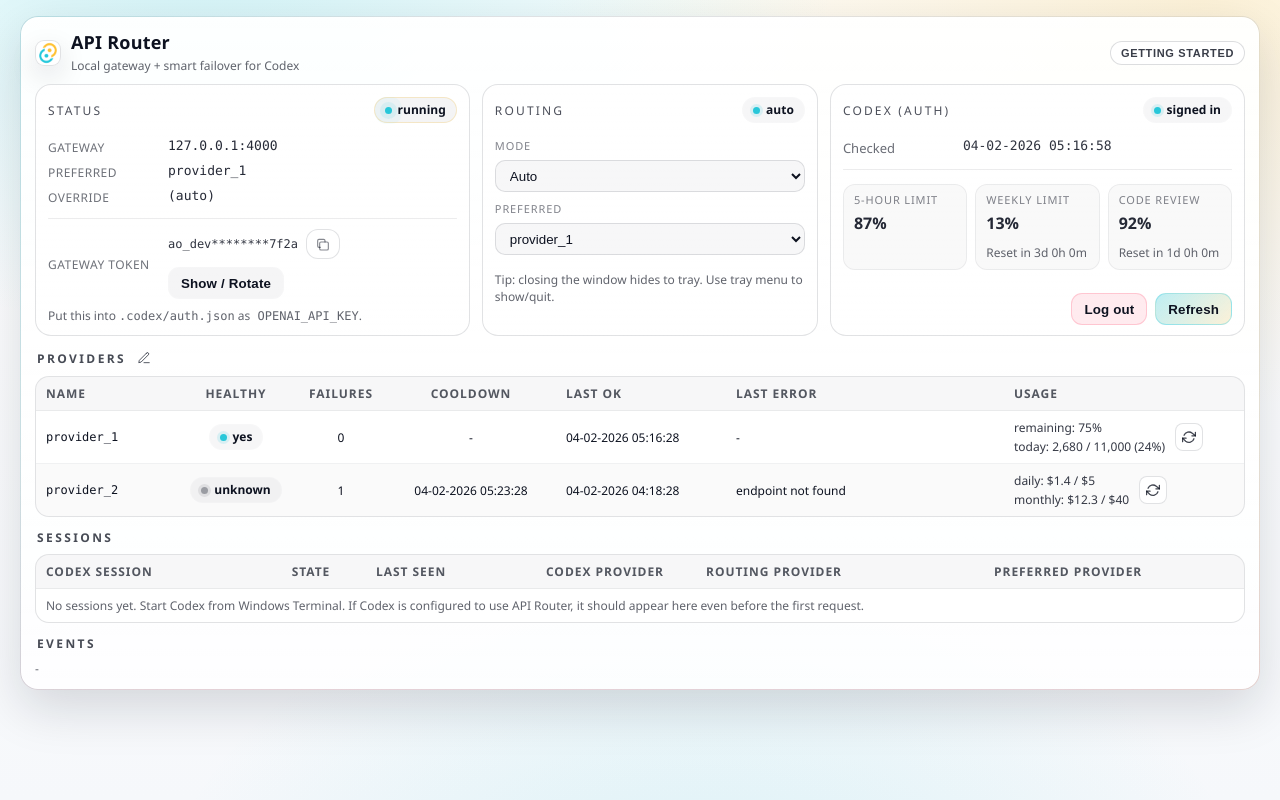
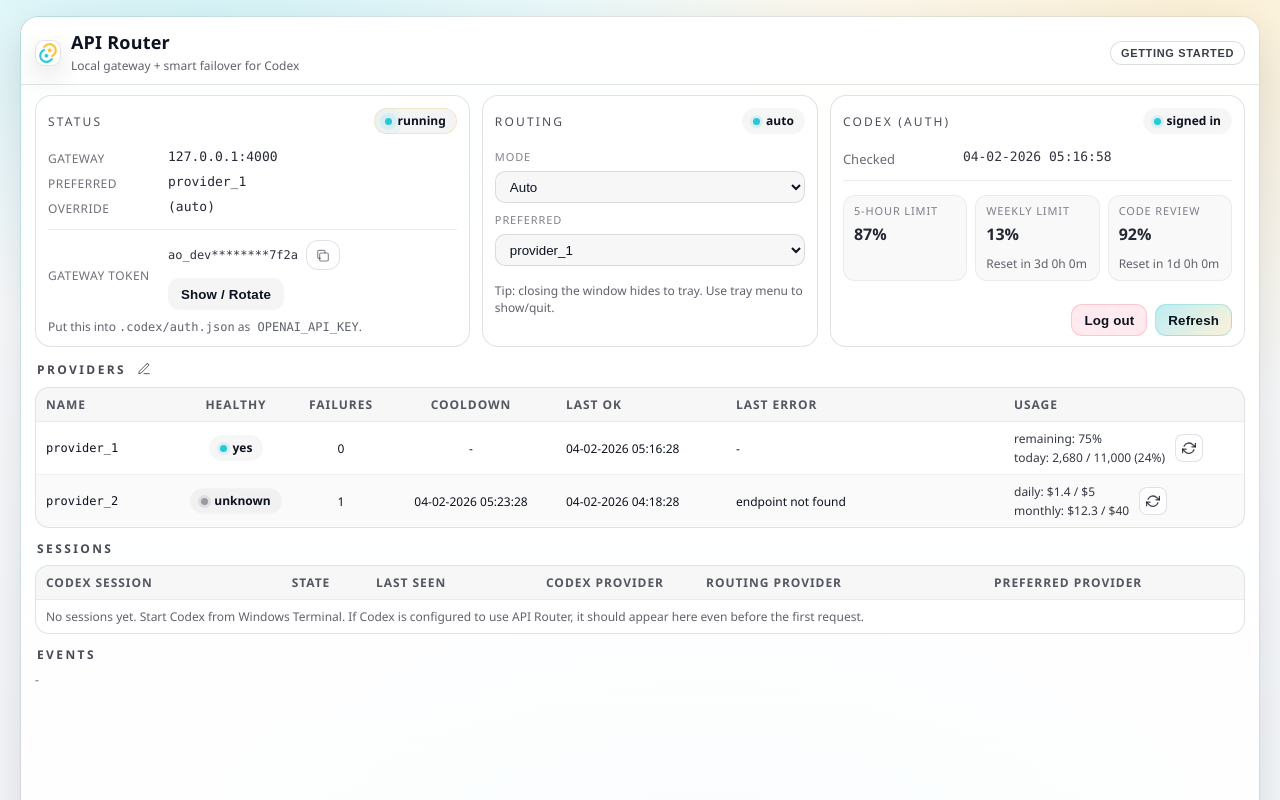
Before and after one commit to yiyousiow000814/API-Router, a React (Vite) app: page / in a window 1280 px wide. Built offline with nearby package versions, Linux system fonts and the light colour scheme.

Commit message:
fix: make header sticky
- Set UI shell min-height to 820px.
- Make the top brand row sticky so it stays visible while scrolling.

Verify:
- npm test
- npm run build

```diff
--- a/src/ui/App.css
+++ b/src/ui/App.css
@@ -20,6 +20,7 @@
 .aoShell {
   width: min(1240px, 100%);
   min-width: 1120px;
+  min-height: 820px;
   margin: 0 auto;
   padding: 14px 14px 12px;
   border: 1px solid var(--ao-line);
@@ -200,6 +201,17 @@
   flex-wrap: wrap;
   gap: 16px;
   margin-bottom: 10px;
+  /* Keep the brand header visible while scrolling inside .aoRoot. */
+  position: sticky;
+  top: 0;
+  z-index: 20;
+  /* Extend to the shell edges so the sticky background looks natural. */
+  margin: -14px -14px 10px;
+  padding: 14px 14px 10px;
+  border-bottom: 1px solid var(--ao-line);
+  border-top-left-radius: 18px;
+  border-top-right-radius: 18px;
+  background: linear-gradient(180deg, var(--ao-card2), var(--ao-card));
 }
 
 .aoBrandLeft {
```
